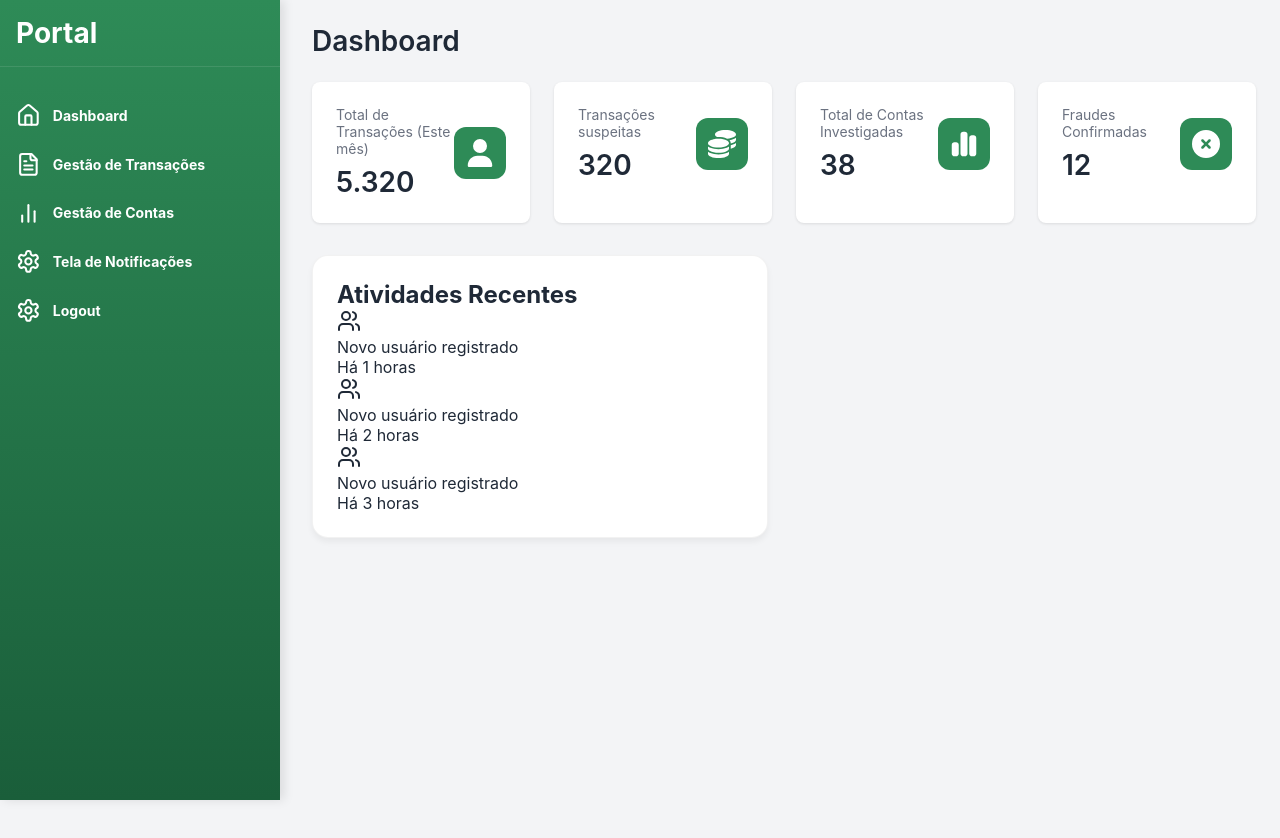
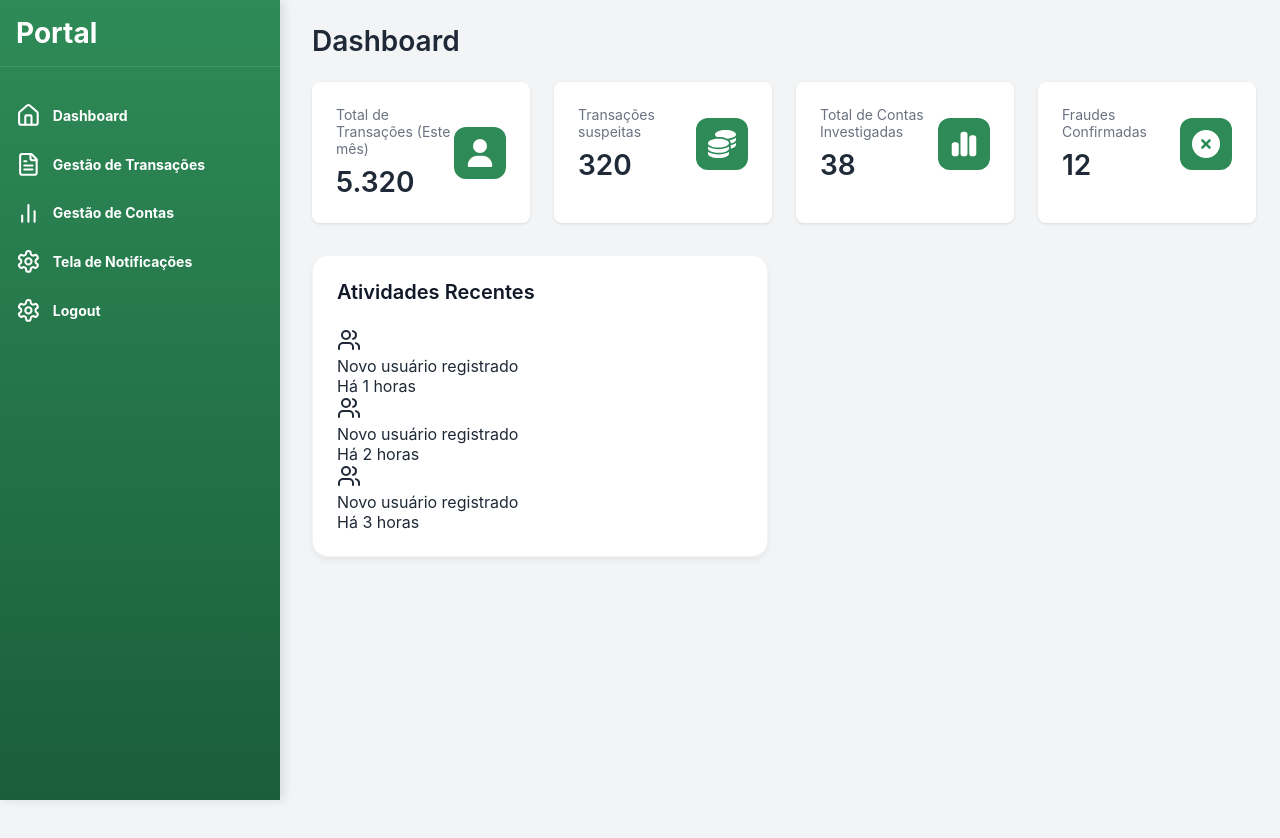
Before and after one commit to RusthenRonald2006/Portal-de-analise-em-anomalias-transacionais, a React (Create React App) app in the folder detec-anomalias/: page /portal in a window 1280 px wide. Shown: the top 838 px of the page. Built offline with nearby package versions, Linux system fonts and the light colour scheme; the HTML template or start-up script is replaced by a standard one.

Commit message:
estilizando titulo do card

```diff
--- a/detec-anomalias/src/components/Pages/Dashboard.js
+++ b/detec-anomalias/src/components/Pages/Dashboard.js
@@ -34,7 +34,7 @@ function Dashboard(){
 
            <div className={styles.grid_notifications}>
                 <div className={styles.card_notifications}>
-                    <h2>Atividades Recentes</h2>
+                    <h2 className={styles.card_notifications_title}> Atividades Recentes</h2>
                     <div className={styles.activity_list}>
                         {[1,2,3].map((_,index)=>( //1 parâmetro ( 1, 2, 3) não é usado
                             <div key={index} className={styles.activity_item}>
--- a/detec-anomalias/src/components/Pages/Dashboard.module.css
+++ b/detec-anomalias/src/components/Pages/Dashboard.module.css
@@ -62,7 +62,12 @@
     box-shadow: 0 4px 6px rgba(0, 0, 0, 0.05);
     border: 1px solid rgba(0, 0, 0, 0.05);
 }
-
+.card_notifications_title{
+    font-size: 1.25rem;
+    font-weight: 600;
+    margin-bottom: 1.5rem;
+    color: #111827;
+}
 
 @media (max-width: 1024px) {
     .cards_grid {
```
